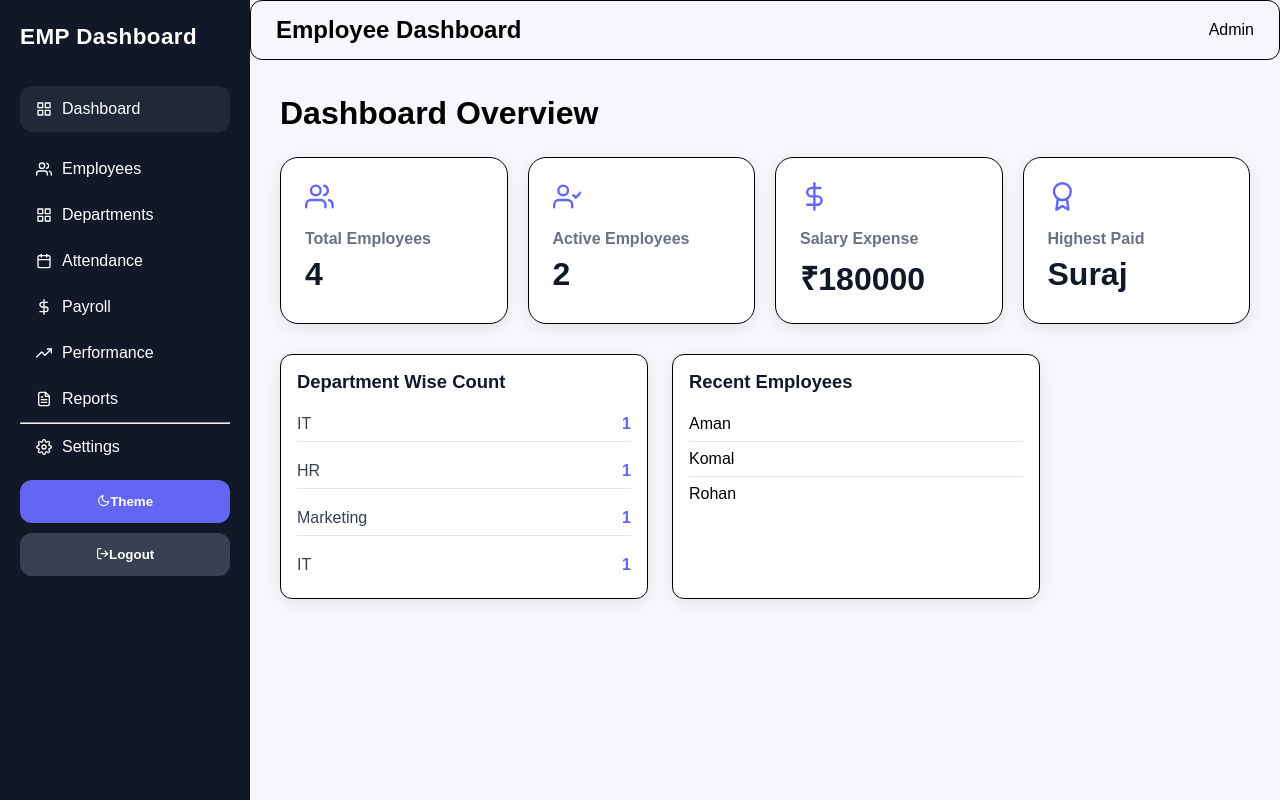
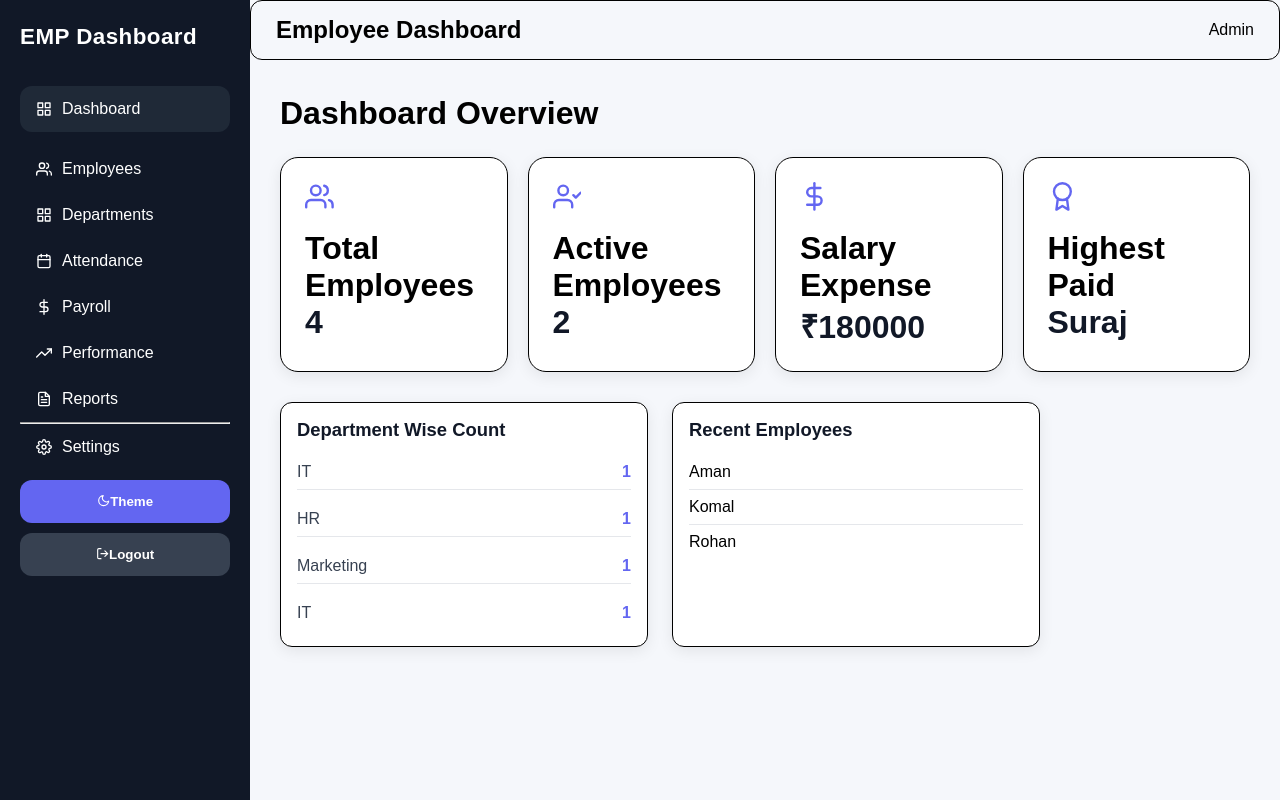
Before and after one commit to SurajBisht001/EmpDashboard, a React (Vite) app: page /dashboard in a window 1280 px wide. Built offline with nearby package versions, Linux system fonts and the light colour scheme; sample sign-in values are in the browser's storage.

Commit message:
Update StatCard.jsx

```diff
--- a/src/components/StatCard.jsx
+++ b/src/components/StatCard.jsx
@@ -8,10 +8,8 @@ export default function StatCard({
       <div className="icon">
         {icon}
       </div>
-
-      <h4>{title}</h4>
-
-      <h2>{value}</h2>
+        <h1>{title}</h1>
+        <h2>{value}</h2>
     </div>
   );
 }
```
